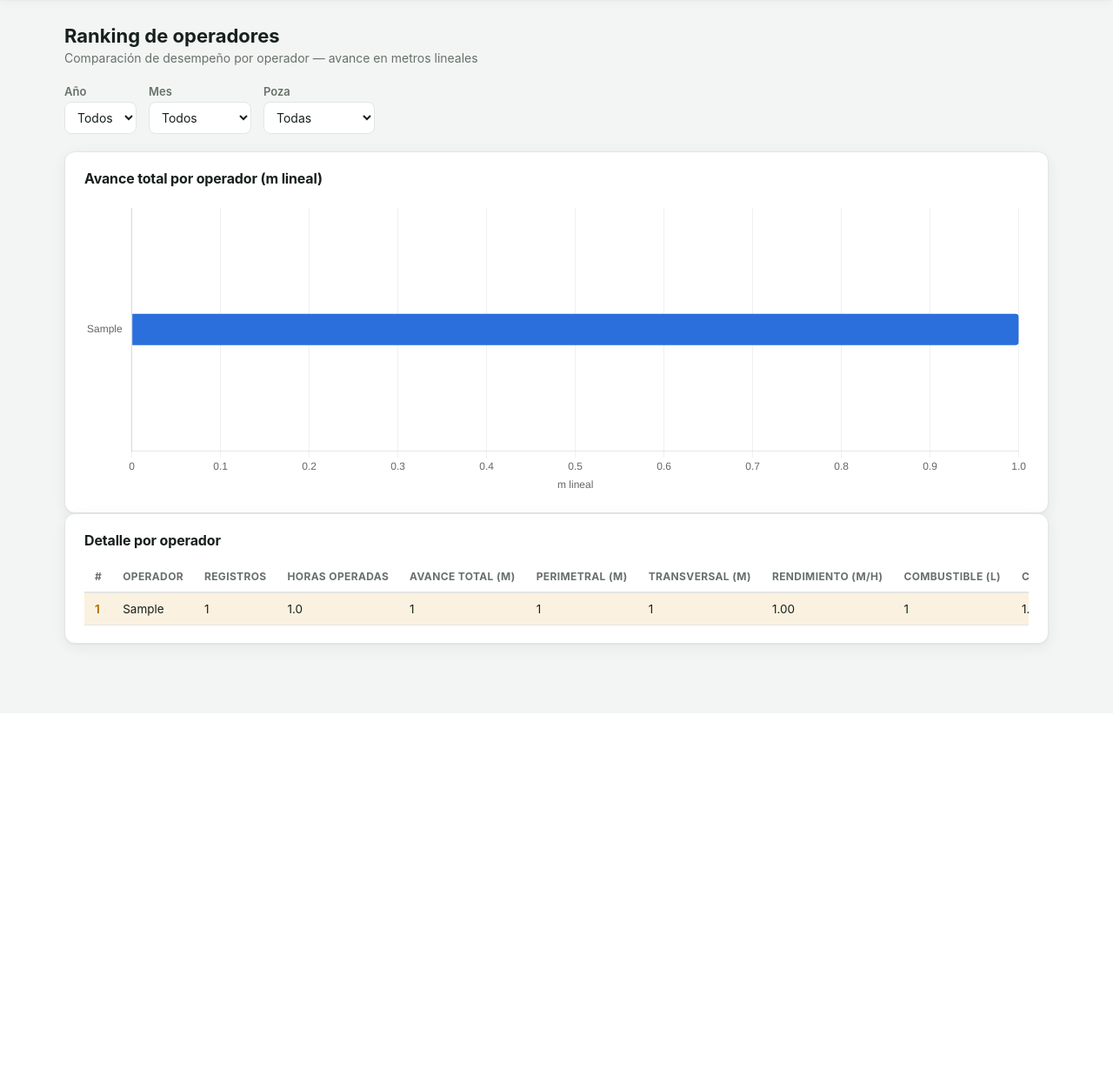
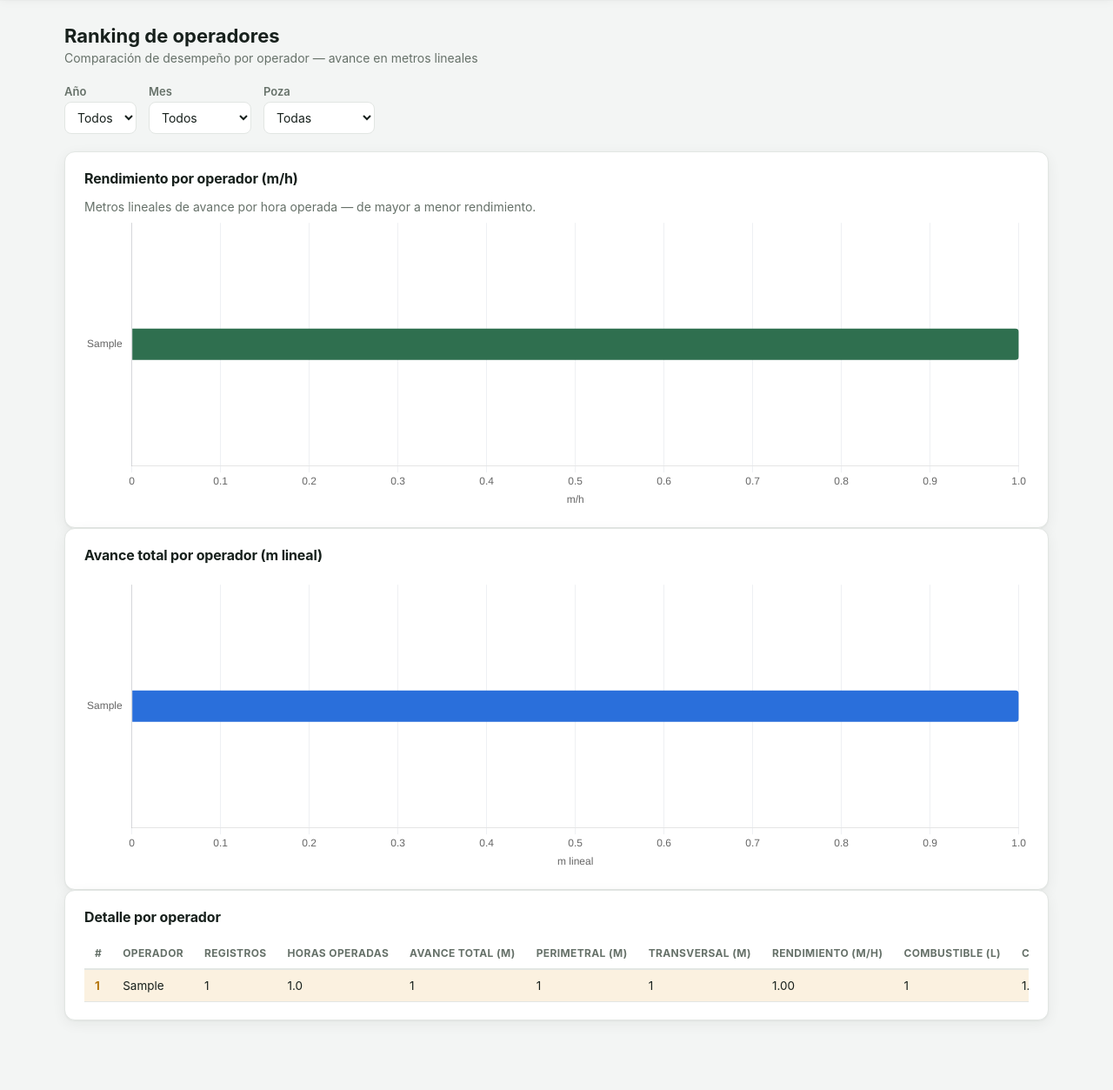
Before and after one commit to alejandrozavalasalinas-cpu/zanjadora, a Flask app: page /ranking in a window 1280 px wide. Shown: the part 65-1318 px from the top of the page at 87% size. Before the commit the page ends 821 px from the top, so only its background shows below. Run offline with Flask 3, Linux system fonts and the light colour scheme; the visitor is signed in with stand-in values (Sample User, id 1); tables that the repository leaves empty hold one stand-in row (values such as "Sample post").

Commit message:
Agrega gráfico de rendimiento por operador (m/h) como principal en Ranking
Nuevo gráfico de barras "Rendimiento por operador (m/h)", ordenado de mayor a menor, posicionado antes del gráfico de avance total.

Co-Authored-By: Claude Sonnet 5 <noreply@anthropic.com>

```diff
--- a/templates/ranking.html
+++ b/templates/ranking.html
@@ -43,6 +43,12 @@
 </form>
 
 <section class="panel chart-card">
+  <h2>Rendimiento por operador (m/h)</h2>
+  <p class="muted">Metros lineales de avance por hora operada — de mayor a menor rendimiento.</p>
+  <div class="chart-canvas-wrap chart-canvas-wrap-tall"><canvas id="chartRendimiento"></canvas></div>
+</section>
+
+<section class="panel chart-card">
   <h2>Avance total por operador (m lineal)</h2>
   <div class="chart-canvas-wrap chart-canvas-wrap-tall"><canvas id="chartRanking"></canvas></div>
 </section>
@@ -83,6 +89,35 @@
 <script src="https://cdnjs.cloudflare.com/ajax/libs/Chart.js/4.5.0/chart.umd.min.js"></script>
 <script>
   const rankingData = {{ ranking|tojson }};
+
+  const ctxRendimiento = document.getElementById('chartRendimiento');
+  if (ctxRendimiento && rankingData.length) {
+    const porRendimiento = [...rankingData].sort((a, b) => b.rendimiento_mh - a.rendimiento_mh);
+    new Chart(ctxRendimiento, {
+      type: 'bar',
+      data: {
+        labels: porRendimiento.map(r => r.operador),
+        datasets: [{
+          label: 'Rendimiento (m/h)',
+          data: porRendimiento.map(r => r.rendimiento_mh),
+          backgroundColor: '#2f6f4f',
+          borderRadius: 4,
+          maxBarThickness: 36,
+        }],
+      },
+      options: {
+        indexAxis: 'y',
+        responsive: true,
+        maintainAspectRatio: false,
+        plugins: { legend: { display: false } },
+        scales: {
+          x: { title: { display: true, text: 'm/h' }, grid: { color: '#eef0f3' } },
+          y: { grid: { display: false } },
+        },
+      },
+    });
+  }
+
   const ctx = document.getElementById('chartRanking');
   if (ctx && rankingData.length) {
     new Chart(ctx, {
```
